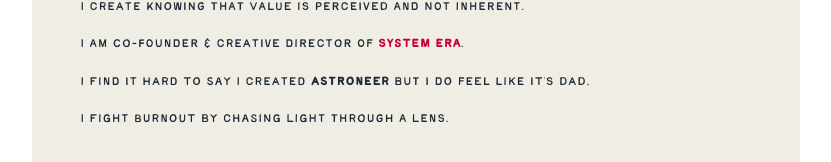
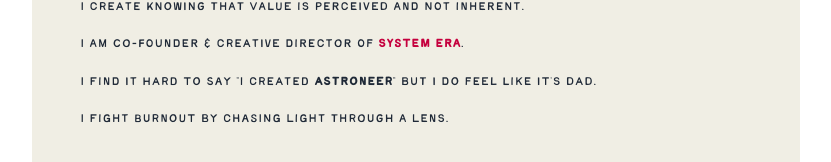
Before and after one commit to XYZCHiiLD/adambromell-site, a Next.js app: page / in a window 1280 px wide. Shown: the part 436-598 px from the top of the page, without its empty margins (224-1055 px from the left). Built offline with nearby package versions, Linux system fonts and the light colour scheme.

Commit message:
Add files via upload

```diff
--- a/src/app/page.js
+++ b/src/app/page.js
@@ -44,7 +44,7 @@ export default function Home() {
                 SYSTEM ERA
               </ExternalLink>.
             </p>
-            <p>I FIND IT HARD TO SAY I CREATED <strong>ASTRONEER</strong> BUT I DO FEEL LIKE IT'S DAD.</p>
+            <p>I FIND IT HARD TO SAY "I CREATED <strong>ASTRONEER</strong>" BUT I DO FEEL LIKE IT'S DAD.</p>
             <p>I FIGHT BURNOUT BY CHASING LIGHT THROUGH A LENS.</p>
           </div>
 
```
